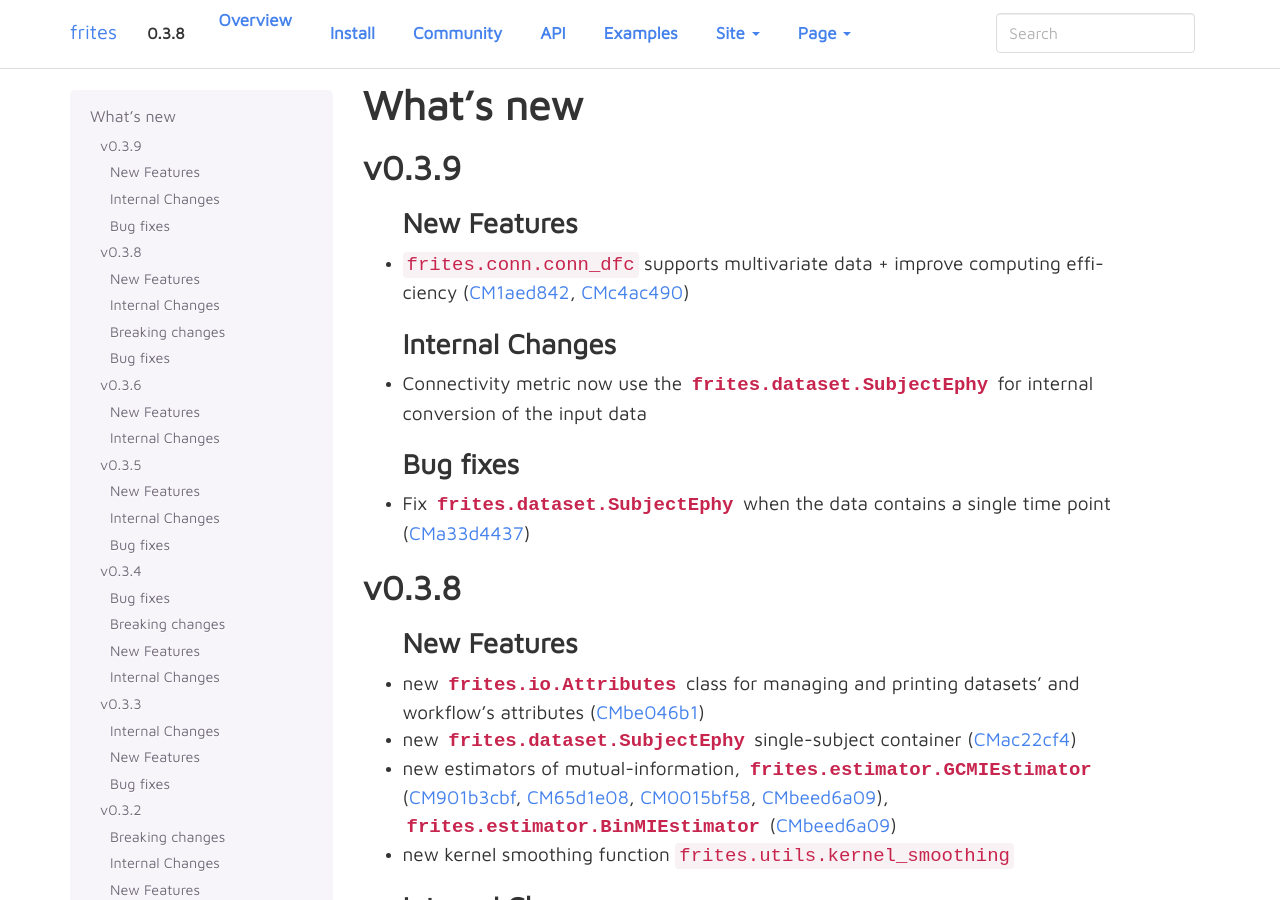
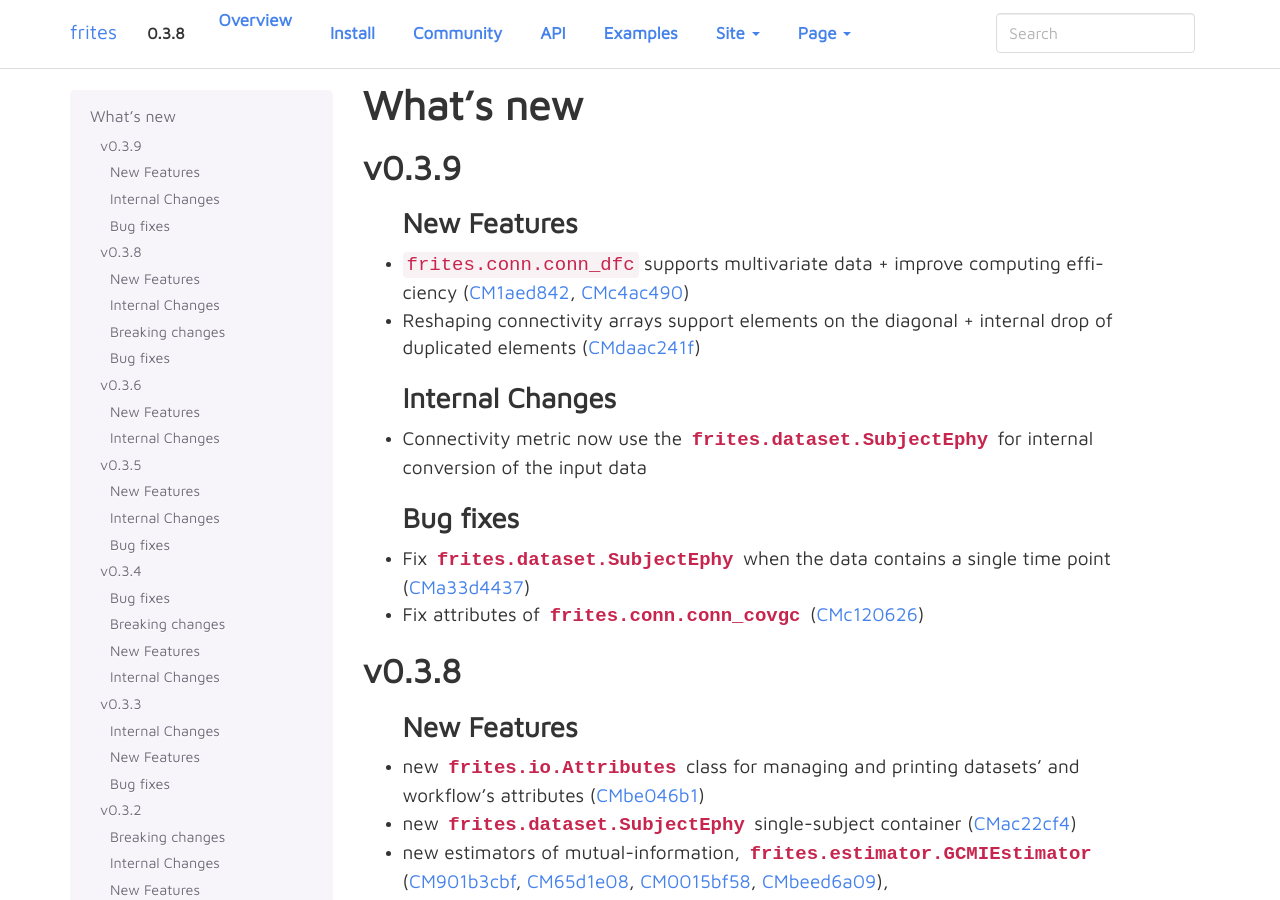
Before and after one commit to brainets/frites, a Sphinx documentation site: the page built from docs/source/whatsnew.rst, in a window 1280 px wide and 900 px high. Built offline with Sphinx 7.4.7, drawn with Linux system fonts in a browser that asks for light colours; pages that are not in the unit, such as notebooks, are missing from menus; cross-references to code outside the pages are shown as plain code.

Commit message:
Update whatsnew

```diff
--- a/docs/source/whatsnew.rst
+++ b/docs/source/whatsnew.rst
@@ -9,6 +9,7 @@ v0.3.9
 New Features
 ++++++++++++
 * :py:`frites.conn.conn_dfc` supports multivariate data + improve computing efficiency (:commit:`1aed842`, :commit:`c4ac490`)
+* Reshaping connectivity arrays support elements on the diagonal + internal drop of duplicated elements (:commit:`daac241f`)
 
 Internal Changes
 ++++++++++++++++
@@ -17,6 +18,7 @@ Internal Changes
 Bug fixes
 +++++++++
 * Fix :py:class:`frites.dataset.SubjectEphy` when the data contains a single time point (:commit:`a33d4437`)
+* Fix attributes of :py:class:`frites.conn.conn_covgc` (:commit:`c120626`)
 
 
 v0.3.8
```
